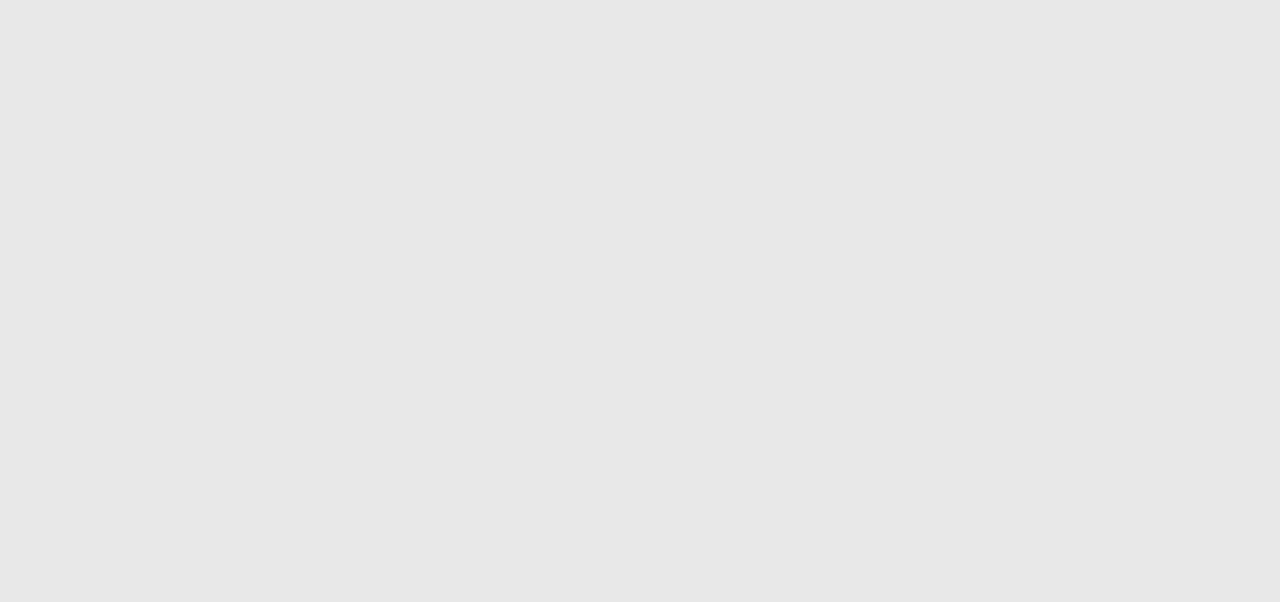
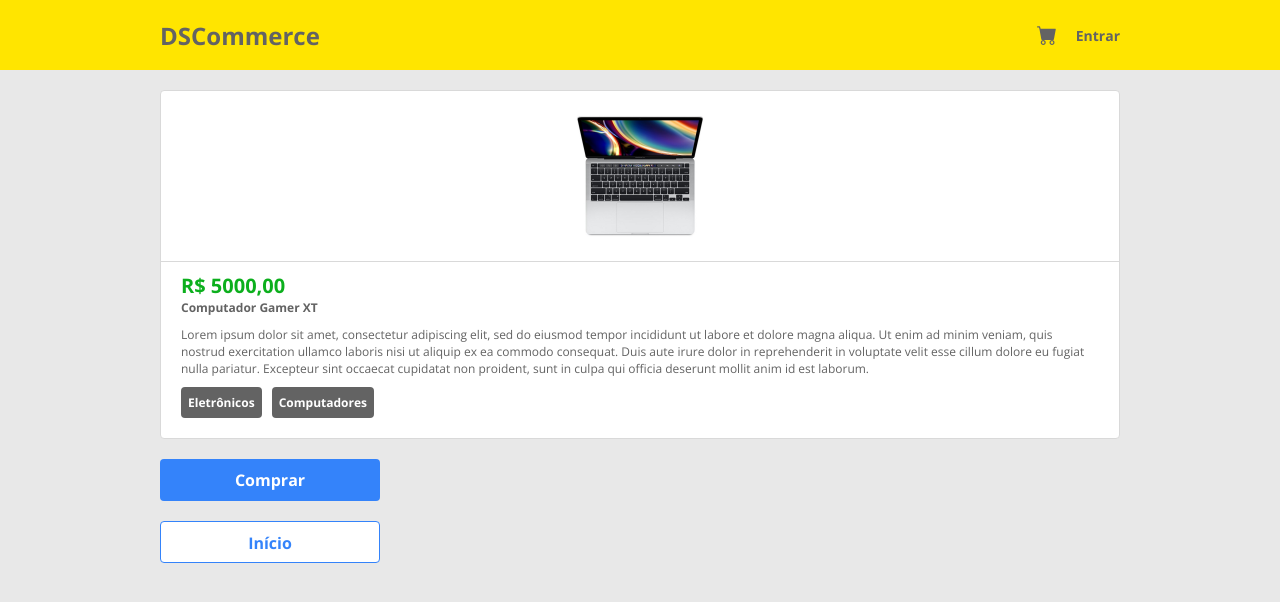
Before and after one commit to JoseFernandes975/Jfcommerce-Task-Final, a React (Vite) app: page /details/1 in a window 1280 px wide. Before the commit this address had no page. Shown: the top 602 px of the page. Built offline with nearby package versions, Linux system fonts and the light colour scheme.

Commit message:
CSS Details Page, new reacts components

```diff
--- a/src/App.tsx
+++ b/src/App.tsx
@@ -1,6 +1,7 @@
 import { BrowserRouter, Navigate, Route, Routes } from "react-router-dom";
 import Client from "./routes/Client";
 import Catalog from "./routes/Client/Catalog";
+import Details from "./routes/Client/Details";
 
 function App() {
 
@@ -10,6 +11,7 @@ function App() {
       <Route path='/' element={<Client />}>
        <Route index element={<Navigate to={'catalog'} />} />
        <Route path="catalog" element={<Catalog />} />
+       <Route path="details/:productId" element={<Details />} />
       </Route>
     </Routes>
     </BrowserRouter>
--- /dev/null
+++ b/src/components/ButtonBlue/index.tsx
@@ -0,0 +1,11 @@
+import './styles.css';
+
+export type Props = {
+    text: string
+}
+
+export default function ButtonBlue({text}: Props){
+    return(
+       <div className='jf-buttom-blue'>{text}</div>
+    );
+}
--- /dev/null
+++ b/src/components/ButtonBlue/styles.css
@@ -0,0 +1,13 @@
+.jf-buttom-blue {
+    height: 42px;
+    padding: 10px 0;
+    text-align: center;
+    justify-content: center;
+    display: flex;
+    width: 100%;
+    background-color: #3483FA;
+    border-radius: 4px;
+    color: #FFFFFF;
+    font-size: 16px;
+    font-weight: 700;
+}
--- /dev/null
+++ b/src/components/ButtonWhite/index.tsx
@@ -0,0 +1,9 @@
+export type Props = {
+    text: string
+}
+
+export default function ButtonWhite({ text }: Props){
+    return(
+       <div className='jf-button-white'>{text}</div>
+    );
+}
--- /dev/null
+++ b/src/components/CategoriesCard/index.tsx
@@ -0,0 +1,10 @@
+
+type Props = {
+    text: string
+}
+
+export default function CategoriesCard({ text }: Props){
+    return(
+      <div className="jf-category-card">{text}</div>
+    );
+}
--- a/src/index.css
+++ b/src/index.css
@@ -3,6 +3,7 @@
 :root {
   --jf-primary-background: #E8E8E8;
   --jf-secondary-background: #FFE500;
+  --jf-tertiary-background: #FFFF;
 
   --jf-primary-font-color: #636363;
 }
@@ -12,6 +13,7 @@
   padding: 0;
   margin: 0;
   border: 0;
+  box-sizing: border-box;
 }
 
 body {
@@ -35,3 +37,51 @@ a, a:hover {
 .jf-line-bd-bottom {
   border-bottom: 1px solid #D9D9D9;
 }
+
+.jf-price {
+  font-size: 20px;
+  color: #0CAF1D;
+}
+
+.jf-name {
+  color: #636363;
+  font-size: 12px;
+}
+
+.jf-category-card {
+  background-color: #636363;
+  border-radius: 4px;
+  color: #FFFFFF;
+  font-weight: 700;
+  font-size: 12px;
+  padding: 7px;
+}
+
+.jf-buttom-blue {
+  height: 42px;
+  padding: 10px 0;
+  text-align: center;
+  justify-content: center;
+  display: flex;
+  width: 100%;
+  background-color: #3483FA;
+  border-radius: 4px;
+  color: #FFFFFF;
+  font-size: 16px;
+  font-weight: 700;
+}
+
+.jf-button-white {
+  height: 42px;
+  padding: 10px 0;
+  text-align: center;
+  justify-content: center;
+  display: flex;
+  width: 100%;
+  background-color:  #FFFFFF;
+  border: 1px solid #3483FA;
+  border-radius: 4px;
+  color: #3483FA;
+  font-size: 16px;
+  font-weight: 700;
+}
--- /dev/null
+++ b/src/routes/Client/Details/index.tsx
@@ -0,0 +1,40 @@
+import './styles.css'
+import computerImg from '../../../assets/computer.svg'
+import CategoriesCard from '../../../components/CategoriesCard';
+import ButtonBlue from '../../../components/ButtonBlue';
+import ButtonWhite from '../../../components/ButtonWhite';
+
+export default function Details(){
+
+    return(
+        <main>
+            <section id='jf-section-details' className='jf-container'>
+                <div className="jf-container-details-product">
+                    <div className='jf-details-top jf-line-bd-bottom'>
+                     <img src={computerImg} alt="computer" />
+                    </div>
+
+                    <div className='jf-details-bottom'>
+                        <h2 className='jf-price'>R$ 5000,00</h2>
+                        <h4 className='jf-name'>Computador Gamer XT</h4>
+                        <p className='jf-description'>Lorem ipsum dolor sit amet, consectetur adipiscing elit, sed do eiusmod tempor incididunt ut labore et dolore magna aliqua. Ut enim ad minim veniam, quis nostrud exercitation ullamco laboris nisi ut aliquip ex ea commodo consequat. Duis aute irure dolor in reprehenderit in voluptate velit esse cillum dolore eu fugiat nulla pariatur. Excepteur sint occaecat cupidatat non proident, sunt in culpa qui officia deserunt mollit anim id est laborum.</p>
+
+
+                        <div className='jf-container-cards-categories'>
+                         <CategoriesCard text='Eletrônicos' />
+                         <CategoriesCard text='Computadores' />
+                        </div>
+
+                    </div>
+
+                </div>
+
+                <div className='jf-buttons-container'>
+                 <ButtonBlue text='Comprar'/>
+                 <ButtonWhite text='Início' />
+                </div>
+
+            </section>
+        </main>
+    );
+}
--- /dev/null
+++ b/src/routes/Client/Details/styles.css
@@ -0,0 +1,41 @@
+#jf-section-details {
+    padding: 20px 0;
+}
+
+.jf-container-details-product {
+    background-color: var(--jf-tertiary-background);
+    border: 1px solid #D9D9D9;
+    border-radius: 4px;
+    width: 100%;
+}
+
+.jf-details-top {
+    display: flex;
+    justify-content: center;
+    padding: 10px 0;
+}
+
+.jf-details-bottom {
+    padding: 10px 20px;
+}
+
+.jf-description {
+    margin-top: 10px;
+    color: #636363;
+    font-size: 12px;
+}
+
+.jf-container-cards-categories {
+    display: flex;
+    flex-wrap: wrap;
+    grid-gap: 10px;
+    margin: 10px 0;
+}
+
+.jf-buttons-container {
+    max-width: 220px;
+    display: flex;
+    flex-direction: column;
+    grid-gap: 20px;
+    margin-top: 20px;
+}
```
